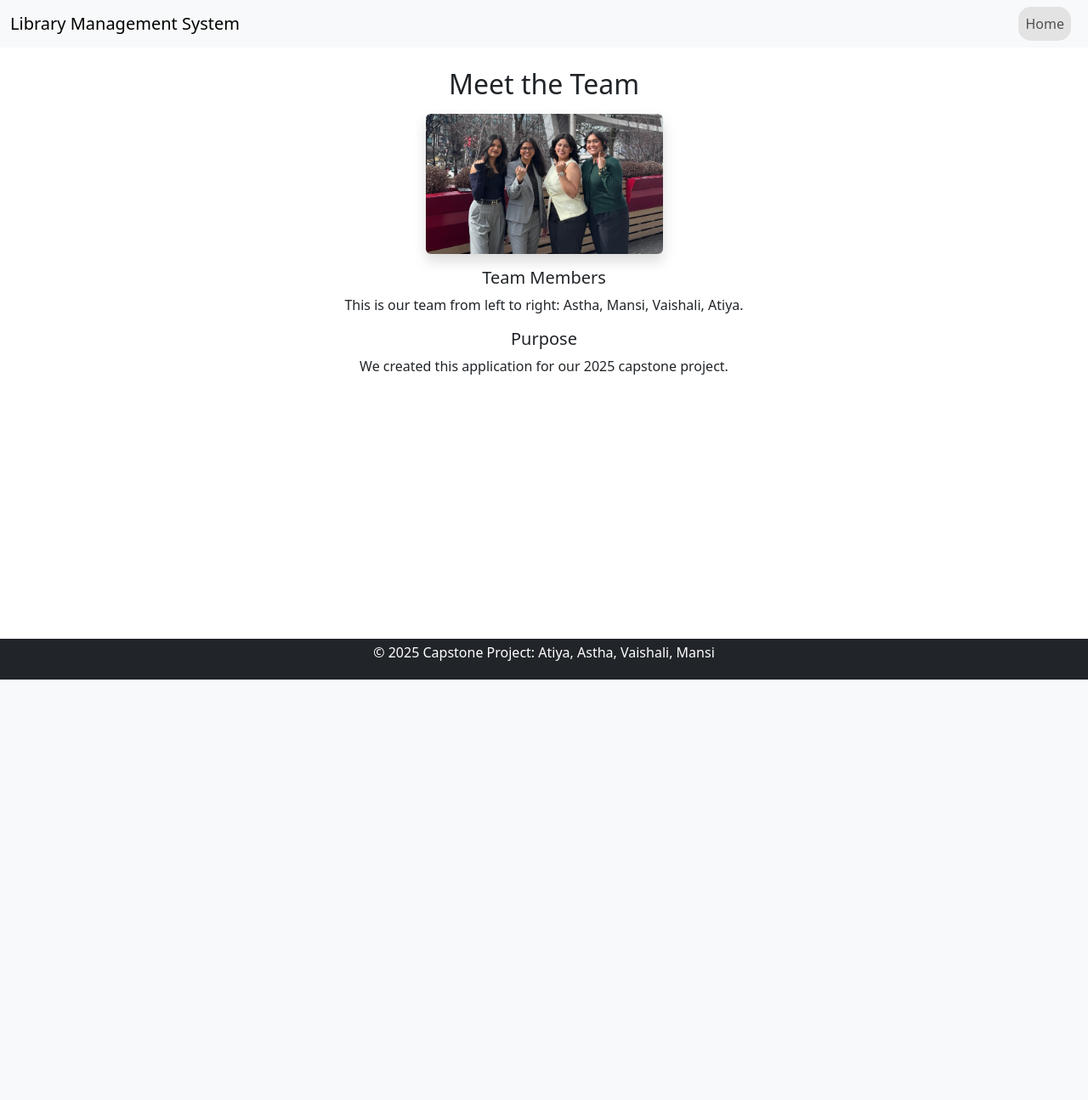
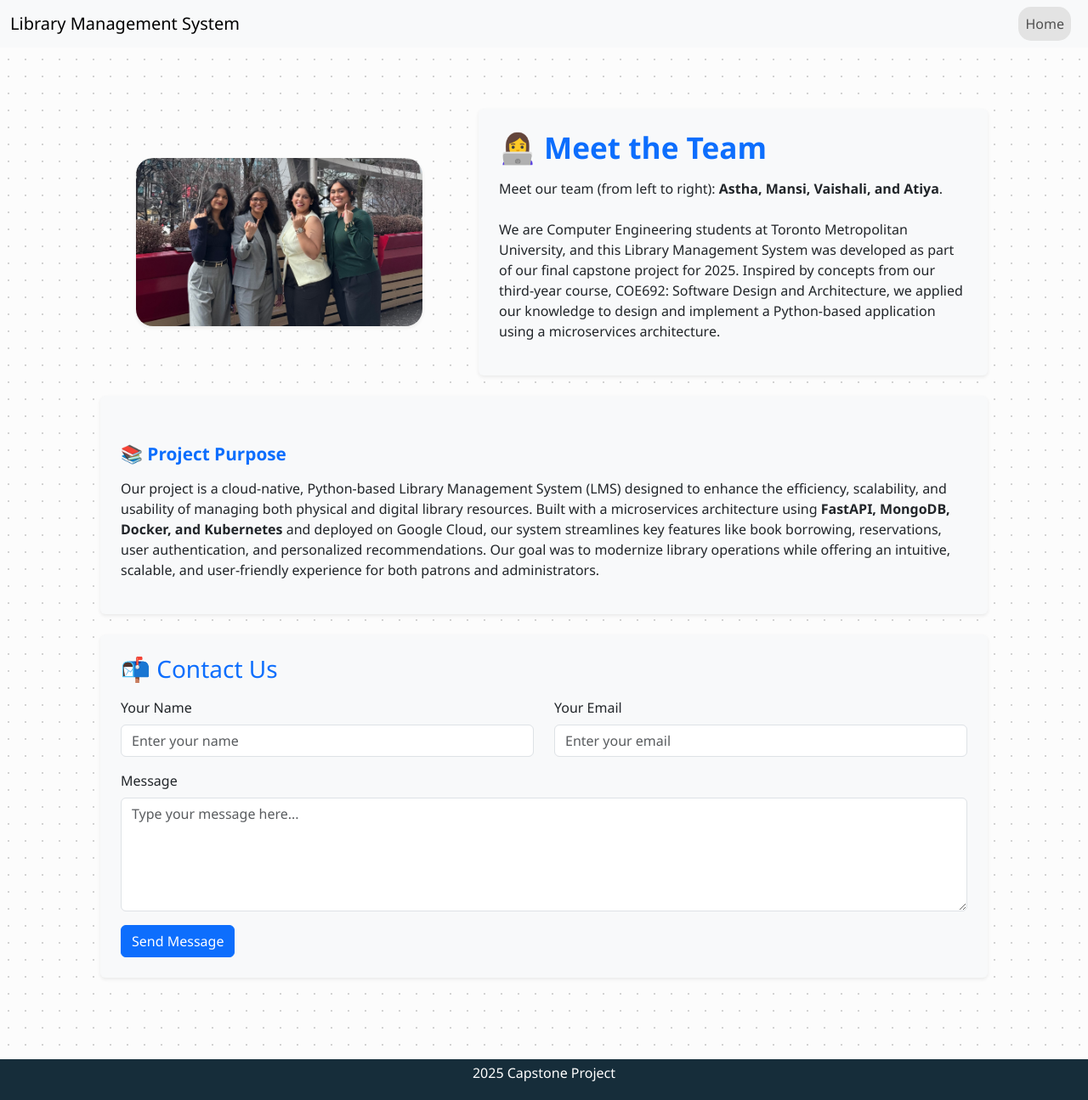
Before and after one commit to asthapatel1125/LMS_CAPSTONE_2025, a FastAPI app: page /auth/aboutus in a window 1280 px wide. Shown: the whole page at 85% size. Before the commit the page ends 800 px from the top, so only its background shows below. Run offline with FastAPI, Linux system fonts and the light colour scheme.

Commit message:
Fixed about us page and footer

```diff
--- a/Customer_Authentication/k8s/deployment.yaml
+++ b/Customer_Authentication/k8s/deployment.yaml
@@ -14,6 +14,6 @@ spec:
     spec:
       containers:
       - name: customer-auth
-        image: northamerica-northeast2-docker.pkg.dev/lms-capstone-456217/fastapi-docker-repo/customer_auth:v3
+        image: northamerica-northeast2-docker.pkg.dev/lms-capstone-456217/fastapi-docker-repo/customer_auth:v4
         ports:
         - containerPort: 8001
--- a/Customer_Authentication/requirements.txt
+++ b/Customer_Authentication/requirements.txt
@@ -13,3 +13,4 @@ passlib
 requests
 pytest
 python-multipart
+slowapi
--- a/Customer_Authentication/src/app/routers/auth_router.py
+++ b/Customer_Authentication/src/app/routers/auth_router.py
@@ -7,6 +7,9 @@ from controllers.email_verif_code import *
 from datetime import datetime, timedelta
 import os
 from urllib.parse import urlencode
+from slowapi import Limiter, _rate_limit_exceeded_handler
+from slowapi.util import get_remote_address
+from slowapi.errors import RateLimitExceeded
 
 CATALOG_SERVICE_URL = "https://34.47.39.132/catalog"
 USER_HOME_PAGE = "https://34.47.39.132/search/home"
@@ -18,6 +21,10 @@ templates_dir = os.path.join(base_dir, "..", "views", "templates")
 templates = Jinja2Templates(directory=templates_dir)
 
 router = APIRouter()
+
+limiter = Limiter(key_func=get_remote_address)
+app = FastAPI()
+app.state.limiter = limiter
 
 @router.get("/login", response_class=HTMLResponse)
 async def login_page(request: Request):
@@ -189,3 +196,47 @@ async def get_mylib_page():
 @router.get("/aboutus", response_class=HTMLResponse)
 async def about_page(request: Request):
     return templates.TemplateResponse("about.html", {"request": request})
+
+# sending emails to the developers of the website
+
+API_KEY = "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"
+SENDER_EMAIL = "lmscapstone38@gmail.com"
+RECIPIENT_EMAIL = "m14patel@torontomu.ca"
+
+@router.post("/send-message")
+@limiter.limit("60/minute")
+async def send_message(request: Request):
+    data = await request.json()
+    name = data.get("name")
+    email = data.get("email")
+    message = data.get("message")
+
+    if not name or not email or not message:
+        return JSONResponse(status_code=400, content={"error": "Missing required fields"})
+
+    url = "https://api.brevo.com/v3/smtp/email"
+    payload = {
+        "sender": {"name": "LMS CAPSTONE", "email": SENDER_EMAIL},
+        "to": [{"email": RECIPIENT_EMAIL}],
+        "replyTo": {"email": email, "name": name},
+        "subject": f"New message from {name}",
+        "htmlContent": f"""
+            <p><strong>From:</strong> {name} ({email})</p>
+            <p><strong>Message:</strong><br>{message}</p>
+        """
+    }
+    headers = {
+        "accept": "application/json",
+        "content-type": "application/json",
+        "api-key": API_KEY
+    }
+
+    response = requests.post(url, json=payload, headers=headers)
+
+    if response.status_code == 201:
+        return JSONResponse(status_code=200, content={"message": "Message sent successfully!"})
+    else:
+        return JSONResponse(
+            status_code=500,
+            content={"error": f"Failed to send email: {response.status_code} - {response.text}"}
+        )
--- a/Customer_Authentication/src/app/views/static/css/about.css
+++ b/Customer_Authentication/src/app/views/static/css/about.css
@@ -1,6 +1,64 @@
-.footer-home {
-    background-color: #132b37;
-    color: white;
-    padding: 10px 0;
-    width: 100%;
-  }
+/* Background pattern for the whole page */
+#body-section {
+    background-color: #fcfcfc;
+    background-image: radial-gradient(#d2d2d2 1px, transparent 1px);
+    background-size: 20px 20px;
+    font-family: 'Segoe UI', Tahoma, Geneva, Verdana, sans-serif;
+}
+
+/* Navbar brand */
+#navbar-brand {
+    font-weight: 600;
+    font-size: 1.5rem;
+}
+
+/* Home link hover */
+#nav-home:hover {
+    background-color: #d1d1d1 !important;
+    border-radius: 15px;
+}
+
+/* Main container styling */
+#main-content {
+    background: transparent;
+    padding: 3rem;
+    border-radius: 20px;
+    margin-bottom: 2rem;
+}
+
+/* Team header */
+#team-heading {
+    font-size: 2.2rem;
+    font-weight: 700;
+    color: #343a40;
+    margin-bottom: 1rem;
+}
+
+/* Team photo image */
+#team-photo img {
+    border: 3px solid #007BFF;
+    transition: transform 0.3s ease;
+}
+
+#team-photo img:hover {
+    transform: scale(1.05);
+}
+
+/* Subsection titles */
+#team-description,
+#application-purpose {
+    font-size: 1.3rem;
+    color: #007BFF;
+    margin-top: 2rem;
+    font-weight: 600;
+}
+
+/* Paragraph text */
+#team-details p {
+    color: #333;
+    font-size: 1.05rem;
+    line-height: 1.6;
+    text-align: justify;
+    max-width: 900px;
+    margin: 0 auto;
+}
--- a/Customer_Authentication/src/app/views/static/js/about.js
+++ b/Customer_Authentication/src/app/views/static/js/about.js
@@ -0,0 +1,32 @@
+async function submitContactForm() {
+    const name = document.getElementById("contact-name").value;
+    const email = document.getElementById("contact-email").value;
+    const message = document.getElementById("contact-message").value;
+
+    try {
+      const response = await fetch("/auth/send-message", {
+        method: "POST",
+        headers: {
+          "Content-Type": "application/json"
+        },
+        body: JSON.stringify({
+          name: name,
+          email: email,
+          message: message
+        })
+      });
+
+      const result = await response.json();
+
+      if (response.ok) {
+        alert(result.message);
+        document.getElementById("contactForm").reset();
+      } else {
+        alert(result.error || "To prevent spam, please wait before resending your message.");
+        document.getElementById("contactForm").reset();
+      }
+    } catch (error) {
+      console.error("Error sending message:", error);
+      alert("Network error. Please try again.");
+    }
+  }
--- a/Customer_Authentication/src/app/views/templates/about.html
+++ b/Customer_Authentication/src/app/views/templates/about.html
@@ -7,7 +7,7 @@
     <link rel="stylesheet" href="https://cdn.jsdelivr.net/npm/bootstrap@5.3.0-alpha1/dist/css/bootstrap.min.css">
     <link rel="stylesheet" href="/auth/static/css/about.css">
 </head>
-<body class="d-flex flex-column min-vh-100">
+<body class="d-flex flex-column min-vh-100" id="body-section">
     <header class="bg-primary text-white text-center mb-4">
         <nav class="navbar navbar-expand-lg navbar-light bg-light">
             <div class="container-fluid">
@@ -23,24 +23,70 @@
         </nav>
     </header>
 
-    <main class="flex-grow-1 container text-center">
+    <main id="main-content" class="flex-grow-1 container mb-5">
+        <div class="row align-items-center g-4">
+          <!-- Image on the Left -->
+          <div class="col-lg-5">
+            <div class="card border-0 h-100 bg-transparent">
+              <div class="d-flex justify-content-center">
+                <img src="/auth/static/images/team.jpg" alt="Our Team Photo"
+                     class="shadow-sm img-fluid"
+                     style="background: transparent; border-radius: 20px; width: 80%; object-fit: cover;">
+              </div>
+            </div>
+          </div>
 
-        <section id="team-info" class="mb-4">
-            <h2>Meet the Team</h2>
-            <div id="team-photo" class="my-3 d-flex justify-content-center">
-                <img src="/auth/static/images/team.jpg" alt="Our Team Photo" class="img-fluid rounded shadow w-25">
+          <!-- Team Info on the Right -->
+          <div class="col-lg-7">
+            <div class="card bg-light shadow-sm border-0 h-100 p-4">
+              <h2 id="team-heading" class="text-primary mb-3">👩‍💻 Meet the Team</h2>
+              <p class="text-justify">
+                Meet our team (from left to right): <strong>Astha, Mansi, Vaishali, and Atiya</strong>.<br/><br/>
+                We are Computer Engineering students at Toronto Metropolitan University,
+                and this Library Management System was developed as part of our final capstone project for 2025.
+                Inspired by concepts from our third-year course, COE692: Software Design and Architecture,
+                we applied our knowledge to design and implement a Python-based application using a microservices architecture.
+              </p>
             </div>
-            <div id="team-details" class="mt-3">
-                <h5 id="team-description">Team Members</h5>
-                <p>This is our team from left to right: Astha, Mansi, Vaishali, Atiya.</p>
-                <h5 id="application-purpose">Purpose</h5>
-                <p>We created this application for our 2025 capstone project.</p>
-            </div>
-        </section>
-    </main>
+          </div>
+        </div>
 
-    <footer class="bg-dark text-white text-center py-1 mt-auto">
-        <p>&#169; 2025 Capstone Project: Atiya, Astha, Vaishali, Mansi</p>
+        <!-- Project Purpose (Full Width Below) -->
+        <div class="card bg-light shadow-sm border-0 p-4 mt-4">
+          <h3 id="application-purpose" class="text-primary mb-3">📚 Project Purpose</h3>
+          <p class="text-justify">
+            Our project is a cloud-native, Python-based Library Management System (LMS) designed to enhance the efficiency, scalability,
+            and usability of managing both physical and digital library resources. Built with a microservices architecture using
+            <strong>FastAPI, MongoDB, Docker, and Kubernetes</strong> and deployed on Google Cloud, our system streamlines key features like
+            book borrowing, reservations, user authentication, and personalized recommendations. Our goal was to modernize library operations
+            while offering an intuitive, scalable, and user-friendly experience for both patrons and administrators.
+          </p>
+        </div>
+
+        <div class="card bg-light shadow-sm border-0 p-4 mt-4">
+            <h3 class="text-primary mb-3">📬 Contact Us</h3>
+            <form id="contactForm" onsubmit="submitContactForm(); return false;">
+              <div class="row mb-3">
+                <div class="col-md-6">
+                  <label for="contact-name" class="form-label">Your Name</label>
+                  <input type="text" class="form-control" id="contact-name" name="name" placeholder="Enter your name" required>
+                </div>
+                <div class="col-md-6">
+                  <label for="contact-email" class="form-label">Your Email</label>
+                  <input type="email" class="form-control" id="contact-email" name="email" placeholder="Enter your email" required>
+                </div>
+              </div>
+              <div class="mb-3">
+                <label for="contact-message" class="form-label">Message</label>
+                <textarea class="form-control" id="contact-message" name="message" rows="5" placeholder="Type your message here..." required></textarea>
+              </div>
+              <button type="submit" class="btn btn-primary">Send Message</button>
+            </form>
+          </div>
+      </main>
+
+    <footer class="text-white text-center p-1 mt-auto" style="background-color: #162D3A; color: white;">
+        <p>2025 Capstone Project</p>
     </footer>
 
     <script src="/auth/static/js/about.js"></script>
```
Also changed, not shown: Customer_Authentication/src/app/views/templates/register.html (+4 -4 lines).
